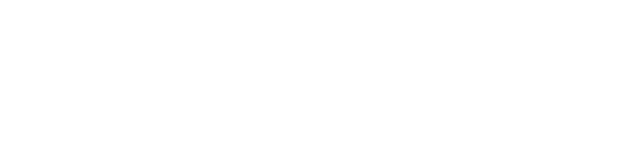
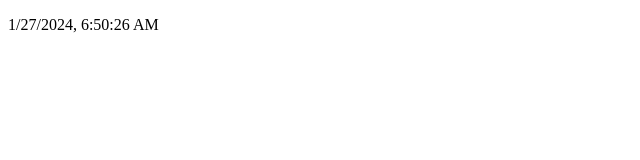
Before and after one commit to acciojob/clock-katreddyvenkateswaraReddy, a website: page main.html in a window 1280 px wide. Shown: the whole page, without its empty margins (0-640 px from the left). Drawn offline with Linux system fonts and the light colour scheme.

Commit message:
created a submission

```diff
--- a/main.html
+++ b/main.html
@@ -3,14 +3,11 @@
 <html>
 
 <head>
-	<link rel="stylesheet" href="styles.css">
 </head>
 
 <body>
-	<!-- the entire body must be written by student -->
-    <script type="text/javascript" src="./script.js">
-</script>
-
+	<p id="timer"></p>
+	<script src="./script.js"></script>
 </body>
 
 </html>
--- a/script.js
+++ b/script.js
@@ -1 +1,15 @@
 //your JS code here. If required.
+// Get the element where the time is to be displayed
+let timerDisplay=document.getElementById("timer");
+// set the current date and time
+let currentDate=new Date();
+//Update the time in every second
+setInterval(
+	function(){
+		//Get the current date and time
+		currentDate=new Date();
+
+		//Update the timer Display
+		timerDisplay.innerHTML=currentDate.toLocaleString();
+	},1000
+)
```
